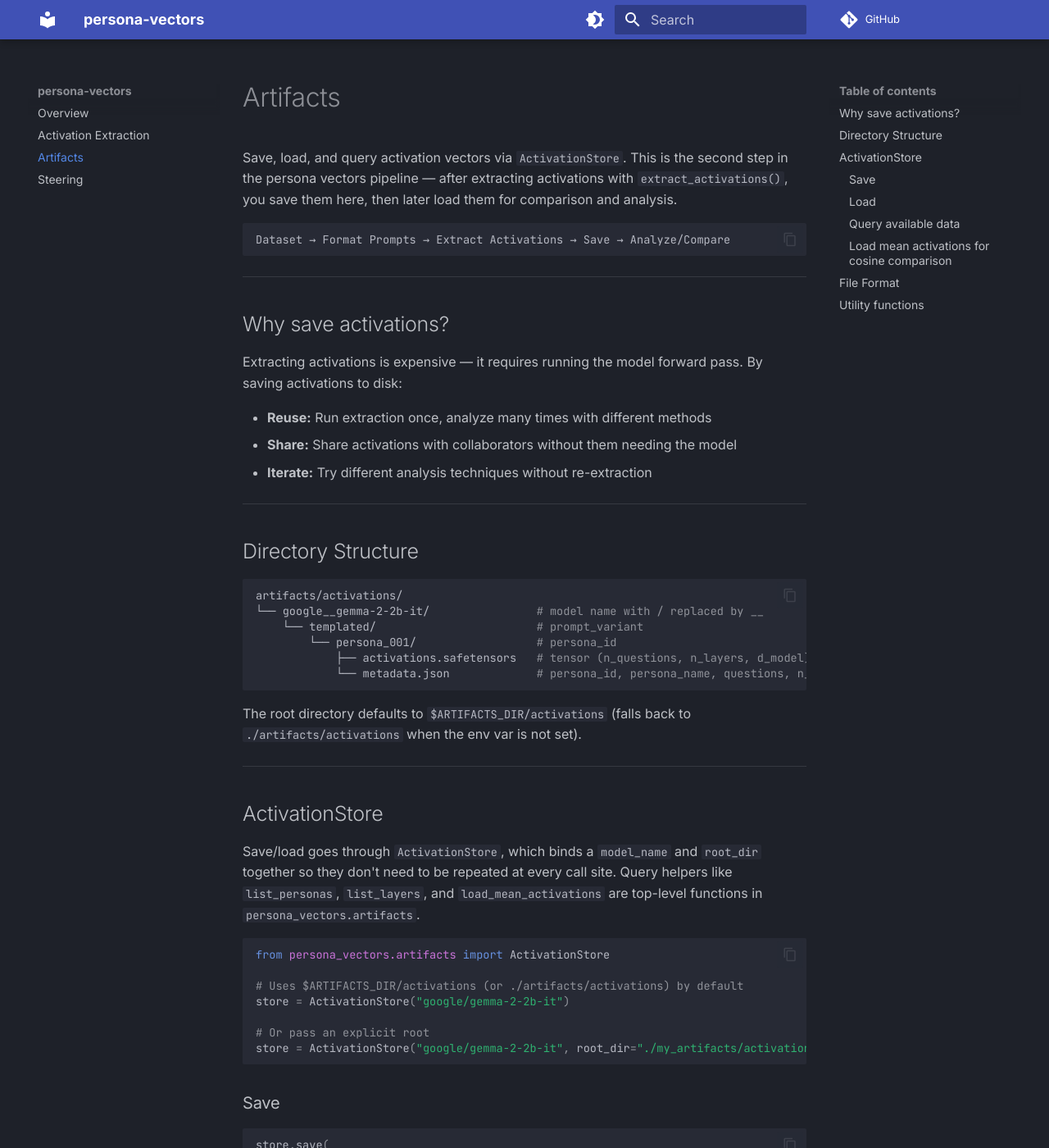
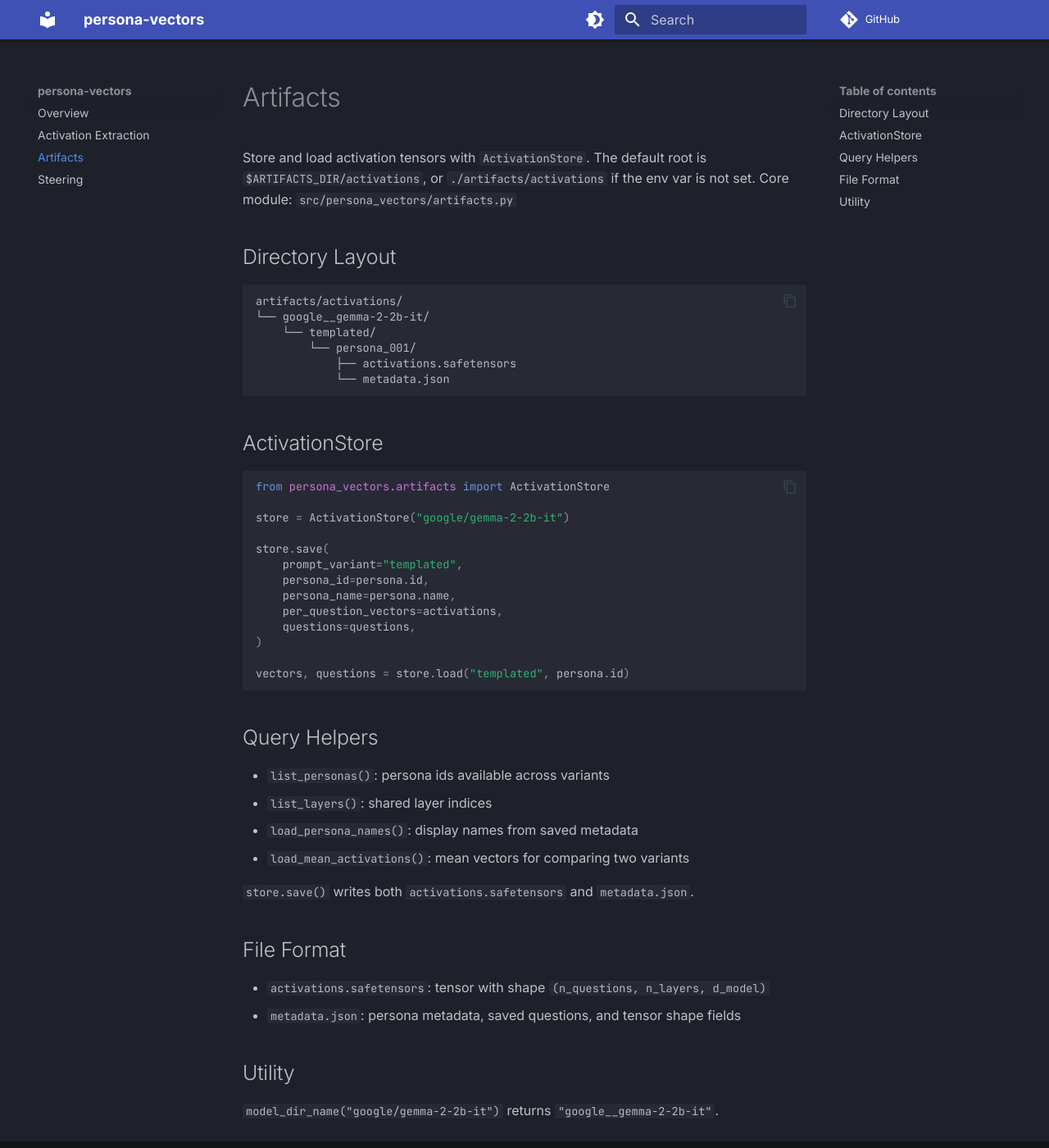
Before and after one commit to implicit-personalization/persona-vectors, an MkDocs documentation site: the page built from docs/artifacts.md, in a window 1280 px wide and 1400 px high. Shown: the whole window at 82% size. Built offline with MkDocs 1.6.1 and Material for MkDocs 9.7.7, drawn with Linux system fonts in a browser that asks for light colours; comment, search, counter and statistics services are not loaded; some of the changed text lies outside the part shown.

Commit message:
Improvement + additional extraction with simplifed options + bug fix
1. Support different last_resopnse token etc ... options for extraction
2. Add verbose visualization in extraction
3. Fixed bug with tokenization double <bos>
4. Update main to support new updates
5. Updated readme and docs

Update deps

Small cleanups

small updates

Updated version

````diff
--- a/docs/artifacts.md
+++ b/docs/artifacts.md
@@ -1,123 +1,52 @@
 # Artifacts
 
-Save, load, and query activation vectors via `ActivationStore`. This is the second
-step in the persona vectors pipeline — after extracting activations with
-`extract_activations()`, you save them here, then later load them for comparison and
-analysis.
+Store and load activation tensors with `ActivationStore`.
+The default root is `$ARTIFACTS_DIR/activations`, or `./artifacts/activations` if the env var is not set.
+Core module: `src/persona_vectors/artifacts.py`
 
-```
-Dataset → Format Prompts → Extract Activations → Save → Analyze/Compare
-```
-
----
-
-## Why save activations?
-
-Extracting activations is expensive — it requires running the model forward pass.
-By saving activations to disk:
-
-- **Reuse:** Run extraction once, analyze many times with different methods
-- **Share:** Share activations with collaborators without them needing the model
-- **Iterate:** Try different analysis techniques without re-extraction
-
----
-
-## Directory Structure
+## Directory Layout
 
 ```bash
 artifacts/activations/
-└── google__gemma-2-2b-it/                # model name with / replaced by __
-    └── templated/                        # prompt_variant
-        └── persona_001/                  # persona_id
-            ├── activations.safetensors   # tensor (n_questions, n_layers, d_model)
-            └── metadata.json             # persona_id, persona_name, questions, n_questions, num_layers, hidden_size
+└── google__gemma-2-2b-it/
+    └── templated/
+        └── persona_001/
+            ├── activations.safetensors
+            └── metadata.json
 ```
 
-The root directory defaults to `$ARTIFACTS_DIR/activations` (falls back to
-`./artifacts/activations` when the env var is not set).
-
----
-
 ## ActivationStore
-
-Save/load goes through `ActivationStore`, which binds a `model_name` and
-`root_dir` together so they don't need to be repeated at every call site.
-Query helpers like `list_personas`, `list_layers`, and `load_mean_activations`
-are top-level functions in `persona_vectors.artifacts`.
 
 ```python
 from persona_vectors.artifacts import ActivationStore
 
-# Uses $ARTIFACTS_DIR/activations (or ./artifacts/activations) by default
 store = ActivationStore("google/gemma-2-2b-it")
 
-# Or pass an explicit root
-store = ActivationStore("google/gemma-2-2b-it", root_dir="./my_artifacts/activations")
-```
-
-### Save
-
-```python
 store.save(
     prompt_variant="templated",
     persona_id=persona.id,
     persona_name=persona.name,
-    per_question_vectors=activations,  # (n_questions, n_layers, d_model)
-    questions=questions,               # list of question strings
+    per_question_vectors=activations,
+    questions=questions,
 )
+
+vectors, questions = store.load("templated", persona.id)
 ```
 
-### Load
+## Query Helpers
 
-```python
-vectors, questions = store.load("templated", persona.id)
-# vectors: (n_questions, n_layers, d_model) tensor
-# questions: list of question strings
-```
+- `list_personas()`: persona ids available across variants
+- `list_layers()`: shared layer indices
+- `load_persona_names()`: display names from saved metadata
+- `load_mean_activations()`: mean vectors for comparing two variants
 
-### Query available data
-
-```python
-from persona_vectors.artifacts import list_layers, list_personas, load_persona_names, load_mean_activations
-
-# Persona ids present for every requested variant
-persona_ids = list_personas(store.root_dir, store.model_name, ["templated", "biography"])
-
-# Layer indices shared across all variant/persona combinations
-layers = list_layers(store.root_dir, store.model_name, ["templated"], persona_ids)
-
-# Display names from saved metadata
-names = load_persona_names(store.root_dir, store.model_name, ["templated"], persona_ids)
-# {"persona_001": "Alice", ...}
-```
-
-### Load mean activations for cosine comparison
-
-```python
-traces, names, errors = load_mean_activations(
-    store.root_dir, store.model_name, persona_ids, variant_a="templated", variant_b="biography"
-)
-# traces: list of (persona_id, mean_vectors_a, mean_vectors_b)
-```
-
----
+`store.save()` writes both `activations.safetensors` and `metadata.json`.
 
 ## File Format
 
-- **activations.safetensors**: Efficient binary format using PyTorch's safetensors,
-  supports memory-mapped loading for large datasets.
-- **metadata.json**: Human-readable JSON with persona metadata, questions, and tensor shape fields.
+- `activations.safetensors`: tensor with shape `(n_questions, n_layers, d_model)`
+- `metadata.json`: persona metadata, saved questions, and tensor shape fields
 
----
+## Utility
 
-## Utility functions
-
-```python
-from persona_vectors.artifacts import model_dir_name
-
-model_dir_name("google/gemma-2-2b-it")  # "google__gemma-2-2b-it"
-```
-
-`model_dir_name` maps model identifiers to filesystem-safe directory names (preserves
-case and hyphens, replaces `/` with `__`). UI/export filename slugging now lives in
-`persona-ui/utils/helpers.py`.
+`model_dir_name("google/gemma-2-2b-it")` returns `"google__gemma-2-2b-it"`.
--- a/main.py
+++ b/main.py
@@ -19,7 +19,6 @@
 
     from persona_vectors.extraction import run_extraction
 
-    load_dotenv()
     logger = logging.getLogger(__name__)
 
     model = StandardizedTransformer(cfg.model)
@@ -39,7 +38,9 @@
             persona=persona,
             qa_pairs=qa_pairs,
             variants=cfg.variants,
+            mask_strategy=cfg.mask_strategy,
             remote=cfg.remote,
+            verbose=cfg.verbose,
         )
         for r in results:
             logger.info("Saved %s/%s → %s", r.persona_name, r.variant, r.output_dir)
@@ -79,8 +80,10 @@
         cfg = ExtractConfig(
             model=args.model,
             variants=args.variants,
+            mask_strategy=args.mask_strategy,
             persona_id=args.persona_id,
             remote=args.remote,
+            verbose=args.verbose,
         )
         extract_activations(cfg)
     elif args.command == "analyze":
--- a/pyproject.toml
+++ b/pyproject.toml
@@ -1,6 +1,6 @@
 [project]
 name = "persona-vectors"
-version = "0.1.2"
+version = "0.2.0"
 description = "Library for extracting and analyzing persona vectors"
 readme = "README.md"
 requires-python = ">=3.12"
````
Also changed, not shown: README.md (+16 -12 lines), docs/activations.md (deleted, +0 -105 lines), docs/extraction.md (added, +44 -0 lines), docs/index.md (+7 -3 lines), docs/steering.md (+4 -0 lines), 6 other files.
